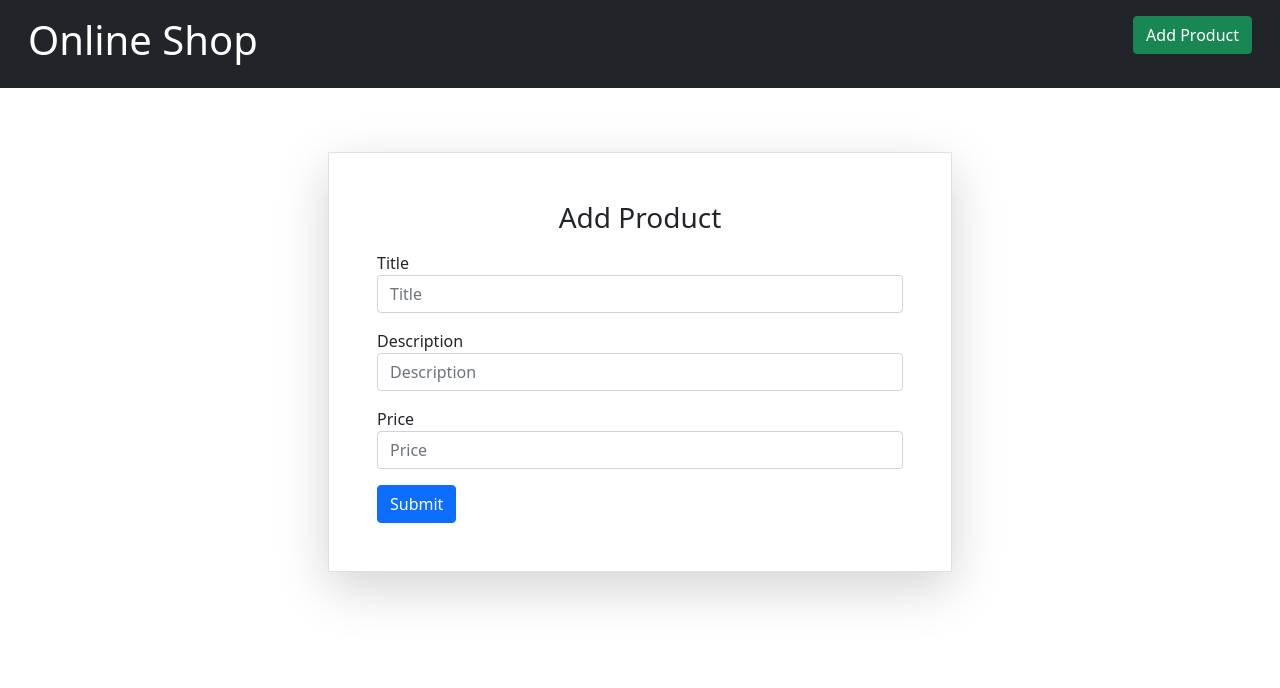
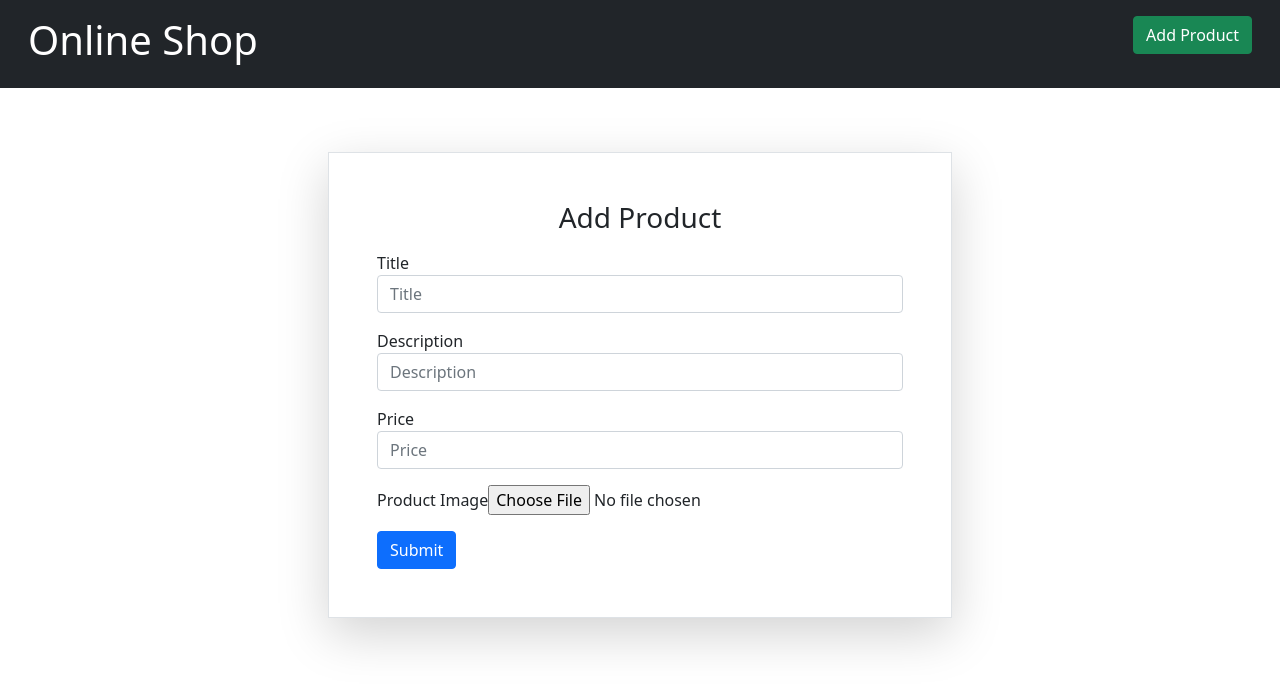
Before and after one commit to akshayDatacode/online-shop, a React (Create React App) app: page /add in a window 1280 px wide. Shown: the top 688 px of the page. Built offline with nearby package versions, Linux system fonts and the light colour scheme.

Commit message:
add product image

```diff
--- a/package.json
+++ b/package.json
@@ -10,6 +10,7 @@
     "cors": "^2.8.5",
     "react": "^17.0.2",
     "react-dom": "^17.0.2",
+    "react-file-base64": "^1.0.3",
     "react-router-dom": "^5.3.0",
     "react-scripts": "4.0.3",
     "web-vitals": "^1.1.2"
--- a/src/components/AddProduct/AddProduct.jsx
+++ b/src/components/AddProduct/AddProduct.jsx
@@ -1,10 +1,14 @@
 import React, { useState } from 'react'
+import FileBase64 from 'react-file-base64';
+
+import './addProduct.css'
 
 const AddProduct = () => {
 
   const [price, setPrice] = useState()
   const [description, setDescription] = useState()
   const [title, setTitle] = useState()
+  const [image, setImage] = useState()
 
   const handleSubmit = (e) => {
     e.preventDefault()
@@ -12,6 +16,7 @@ const AddProduct = () => {
       title,
       description,
       price,
+      image,
     }
     console.log("data", data)
   }
@@ -34,6 +39,15 @@ const AddProduct = () => {
               <label for="price">Price</label>
               <input onChange={(e) => setPrice(e.target.value)} value={price} type="number" className="form-control" id="price" placeholder="Price" />
             </div>
+            {image && <img className="form-group image my-3" src={image} />}
+            <div className="form-group my-3">
+              <label>Product Image</label>
+              <FileBase64
+                type="file"
+                multiple={false}
+                onDone={({ base64 }) => setImage(base64)}
+              />
+            </div>
             <button type="submit" onClick={(e) => handleSubmit(e)} className="btn btn-primary">Submit</button>
           </form>
         </div>
--- /dev/null
+++ b/src/components/AddProduct/addProduct.css
@@ -0,0 +1,5 @@
+.image{
+  height: 85vh;
+  width: 100%;
+  object-fit: cover;
+}
```
